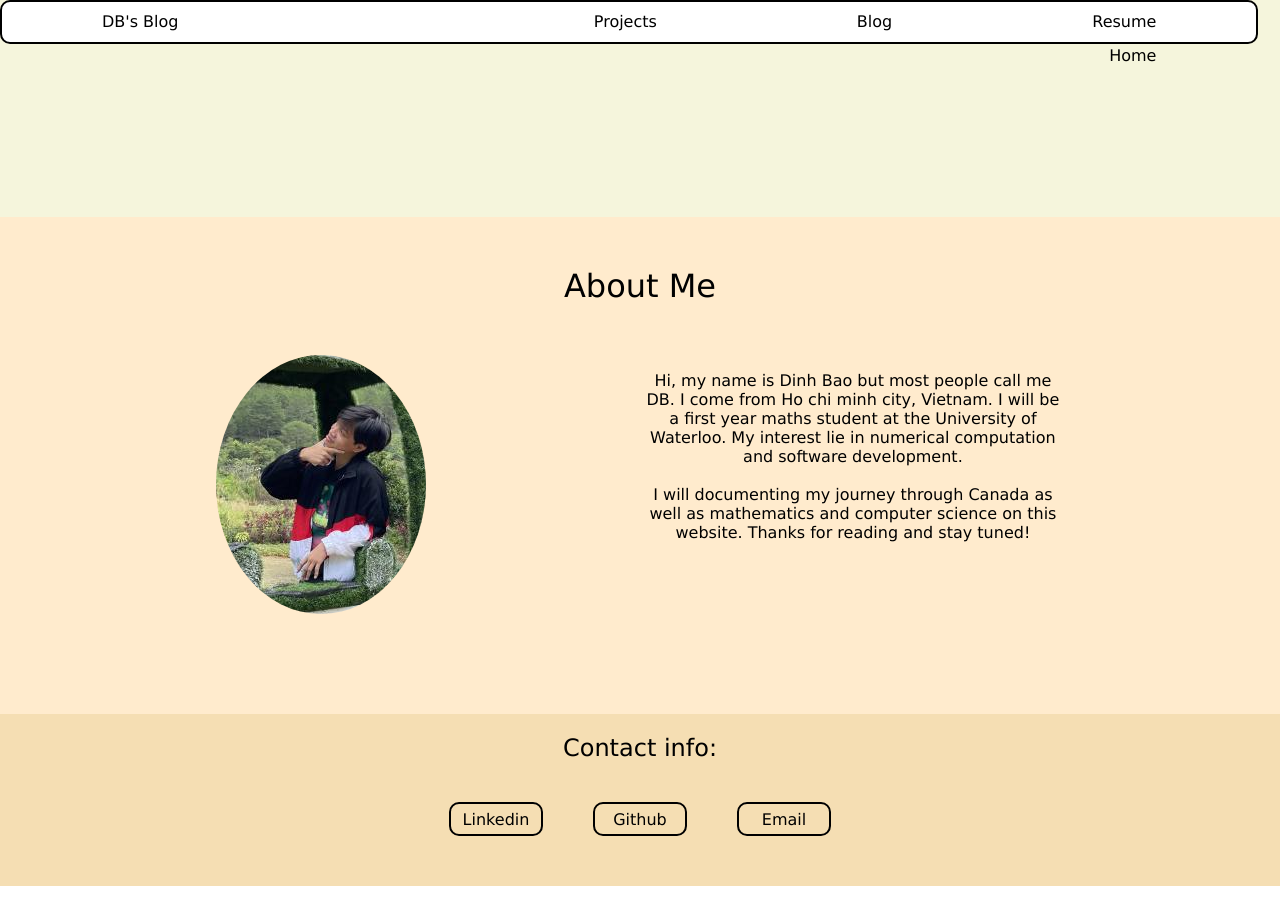
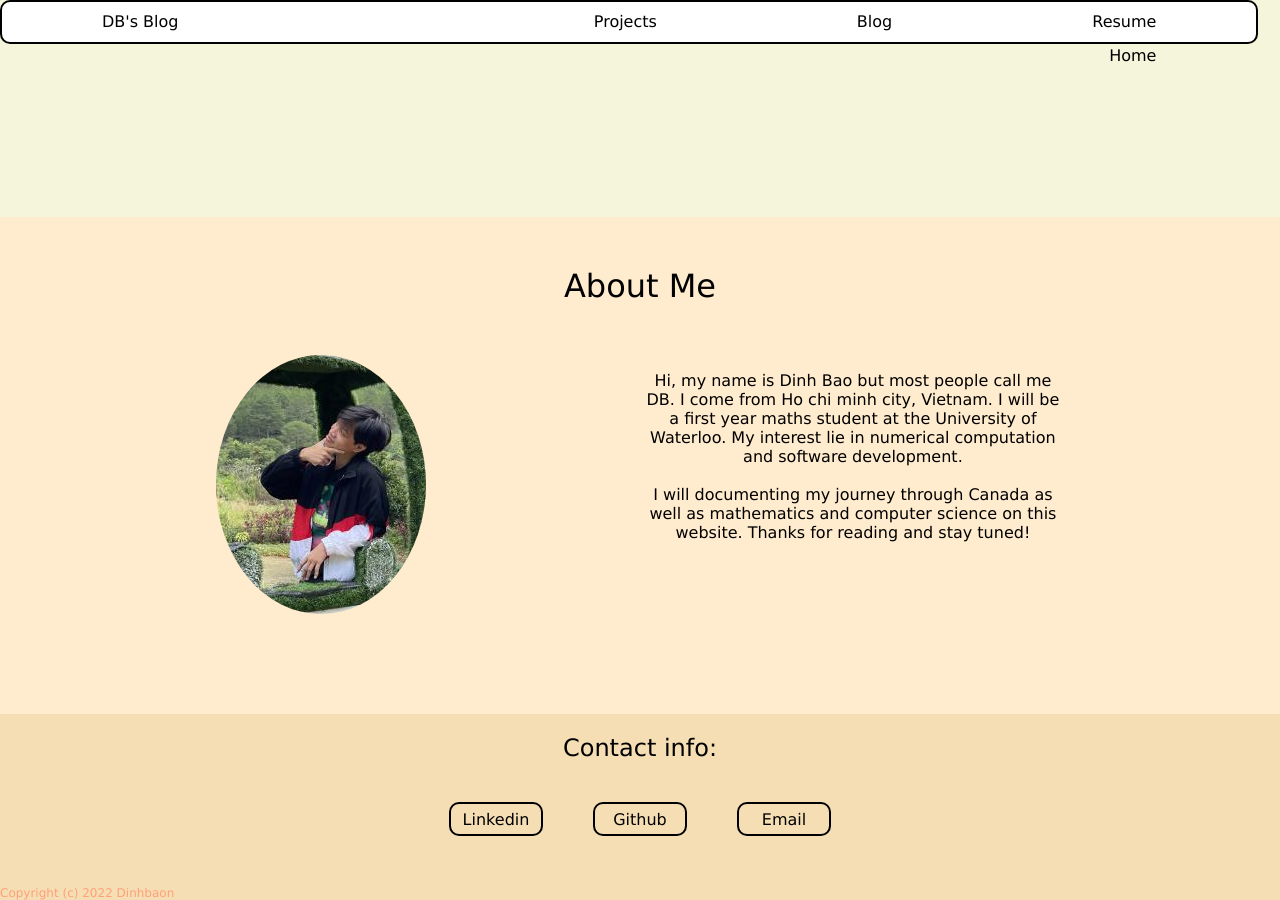
Before and after one commit to Dinhbaon/Dinhbaon.github.io, a Jekyll site: the page index.html, which Jekyll copies as it is, in a window 1280 px wide and 900 px high, scrolled down 683 px. Built offline with Jekyll 4.4.1, drawn with Linux system fonts in a browser that asks for light colours.

Commit message:
Update index.html

```diff
--- a/index.html
+++ b/index.html
@@ -48,7 +48,7 @@
     </div>
 
 </div>
-
+<div class="license">Copyright (c) 2022 Dinhbaon</div>
 </body>
 
 </html>
```
